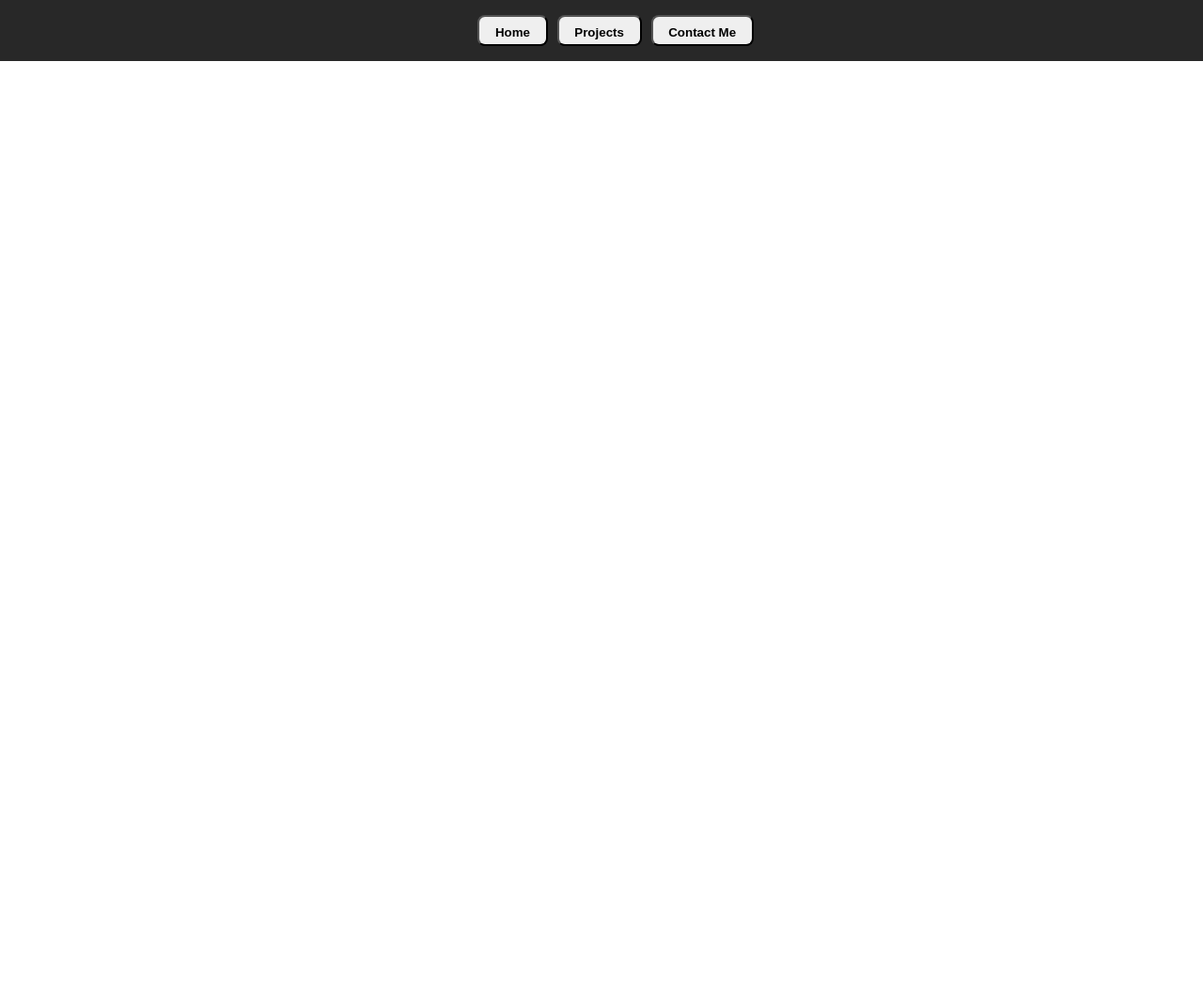
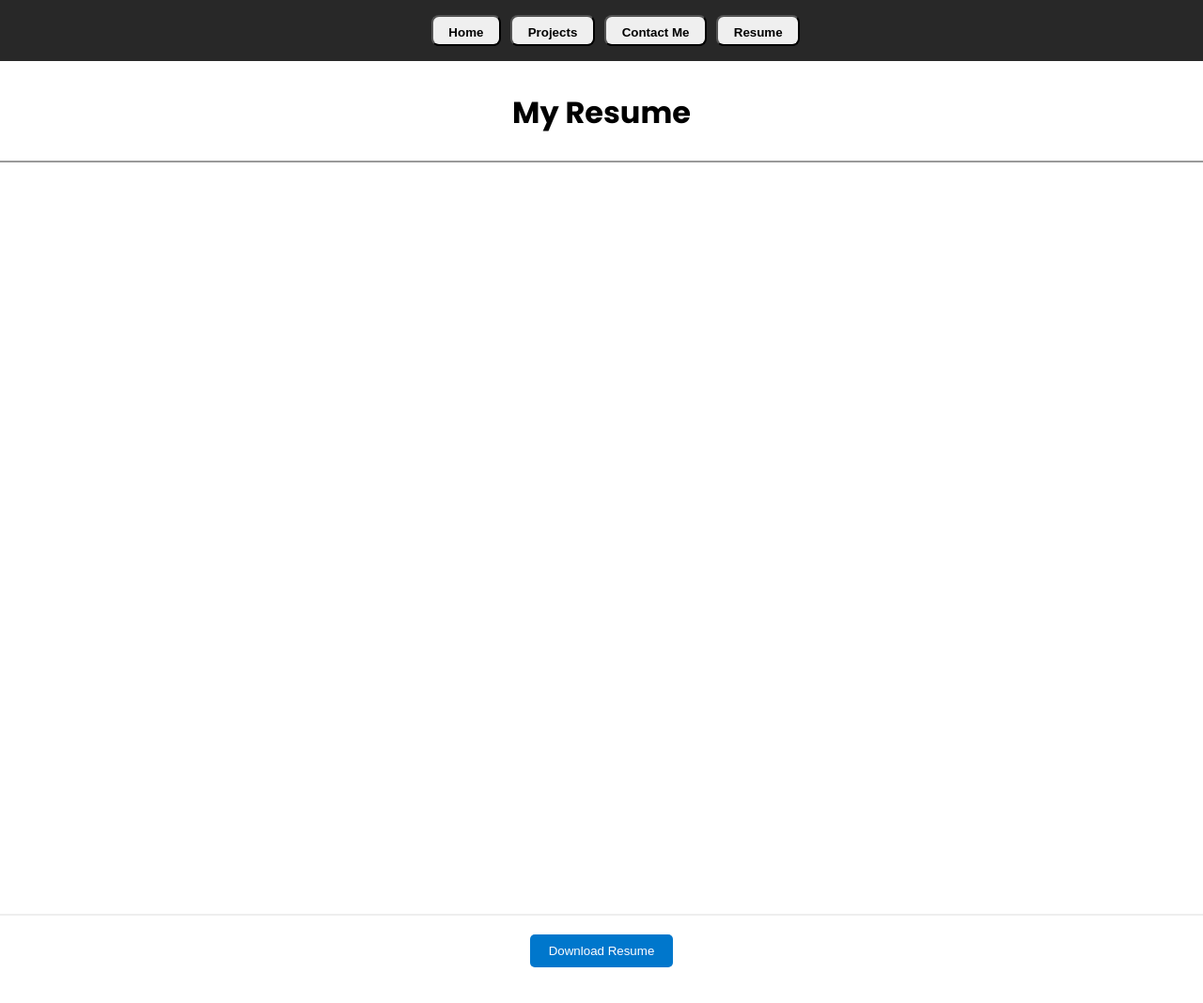
Before and after one commit to erojas1212/erojas, a React (Vite) app: page /resume in a window 1280 px wide. Shown: the whole page at 94% size. Before the commit the page ends 800 px from the top, so only its background shows below. Built offline with nearby package versions, Linux system fonts and the light colour scheme.

Commit message:
added resume

```diff
--- a/src/App.jsx
+++ b/src/App.jsx
@@ -6,6 +6,7 @@ import Navbar from "./components/Navbar";
 import Home from "./components/Home";
 import Projects from "./components/Projects";
 import Contact from "./components/Contact";
+import Resume from "./components/Resume"
 
 function App() {
   return (
@@ -15,6 +16,7 @@ function App() {
         <Route path="/" element={<Home />} />
         <Route path="/projects" element={<Projects />} />
         <Route path="/contact" element={<Contact />} />
+        <Route path="/resume" element={< Resume />} />
       </Routes>
     </Router>
   );
--- a/src/components/Contact.jsx
+++ b/src/components/Contact.jsx
@@ -6,19 +6,6 @@ const Contact = () => {
   const handleSubmit = (event) => {
     event.preventDefault();
 
-    const form = event.target;
-    const formData = new FormData(form);
-
-    fetch("/", {
-      method: "POST",
-      body: formData,
-    })
-      .then(() => {
-        console.log("Form submission successful");
-      })
-      .catch((error) => {
-        console.error("Form submission failed:", error);
-      });
   };
 
   return (
@@ -34,7 +21,7 @@ const Contact = () => {
           onSubmit={handleSubmit}
           data-netlify-honeypot="bot-field"
         >
-          {/* <input className="d-none" name="bot-field" /> */}
+
           <div className="input-container inline">
             <div className="input-container">
               <label htmlFor="name" className="contact-label">
--- a/src/components/Navbar.jsx
+++ b/src/components/Navbar.jsx
@@ -21,6 +21,9 @@ const Navbar = () => {
           <li>
             <button onClick={() => handleNavigation("/contact")}>Contact Me</button>
           </li>
+          <li>
+            <button onClick={() => handleNavigation("/resume")}>Resume</button>
+          </li>
         </ul>
       </nav>
     </div>
--- /dev/null
+++ b/src/components/Resume.jsx
@@ -0,0 +1,26 @@
+import React from "react";
+import ResumePDF from "../Images/Eduardo Rojas Resume.pdf";
+
+const Resume = () => {
+
+   const handleDownload = () => {
+    const anchor = document.createElement('a');
+    anchor.href = ResumePDF;
+    anchor.download = "Eduardo Rojas Resume.pdf";
+    anchor.click();
+   }
+
+  return (
+    <div className="resume-container">
+      <h2 className="resume-title">My Resume</h2>
+      <iframe
+        src={ResumePDF}
+        title="My Resume"
+        style={{ width: "100%", height: "100vh" }}
+      />
+      <button onClick={handleDownload} className="resume-button">Download Resume</button>
+    </div>
+  );
+};
+
+export default Resume;
--- a/src/index.css
+++ b/src/index.css
@@ -313,6 +313,36 @@ body {
   width: 75px;
 }
 
+/************************************ Resume ***********************/
+
+.resume-container {
+  display: flex;
+  flex-direction: column;
+  align-items: center;
+  justify-content: center;
+  height: 100hv;
+}
+
+.resume-title {
+  margin-top: 3em;
+  font-size: 2em;
+}
+
+.resume-button {
+  margin-top: 20px;
+  margin-bottom: 40px;
+  padding: 10px 20px;
+  background-color: #0077cc;
+  color: #fff;
+  border: none;
+  border-radius: 5px;
+  cursor: pointer;
+}
+
+.resume-button:hover {
+  background-color: #0056b3;
+}
+
 
 @media only screen and (max-width: 768px) {
 
```
Also changed, not shown: 1 other file (tests, documents, lock files or other folders).
